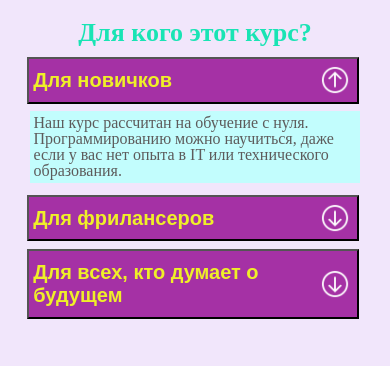
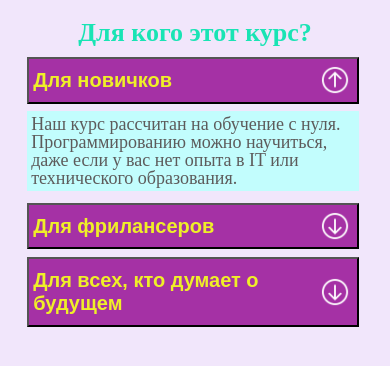
Before and after one commit to carpediem511/Mobile_menu2, a plain HTML site: page index.html in a window 390 px wide. Both pictures are taken after a click on the button "Для новичков". Drawn offline with Linux system fonts and the light colour scheme.

Commit message:
готово

```diff
--- a/style__page1.css
+++ b/style__page1.css
@@ -9,7 +9,6 @@
     margin-right: 1%;
     background-color: rgb(165, 49, 165);
     align-items: center;
-    margin-bottom: 2%;
     padding-top: 2.5%;
     padding-bottom: 2.5%;
 }
@@ -44,19 +43,20 @@ button {
     padding-right: 1%;
     padding-top: 1%;
     padding-bottom: 1%;
+    margin-left: -2%;
+    width: calc(100% / 3 - 3%);
 }
 
 .openMenu {
-    width: calc(100% / 3 - 3.2%);
+    width: calc(100% / 3 - 3.1%);
+    margin-left: 0.1%;
 }
 
 .openMenu2 {
-    width: calc(100% / 3 - 2.9%);
     margin-left: 33.2%;
 }
 
 .openMenu3 {
-    width: calc(100% / 3 - 2.9%);
     margin-left: 66.8%;
 }
 
@@ -84,18 +84,18 @@ body {
     .title {
         width: calc(85%);
         display: flex;
+        font-size: 20px;
         margin-bottom: 2%;
-        font-size: 20px;
     }
 
     .openMenu, .openMenu2, .openMenu3 {
-        font-size: 16px;
-        width: calc(82.8%);
+        font-size: 18px;
+        width: calc(83%);
         background-color: rgb(194, 253, 253);
         color: rgb(93, 91, 91);
         position: static;
         margin-top: 0;
         margin-bottom: 3%;
-        margin-left: 0;
+        margin-left: -1%;
     }
 }
```
